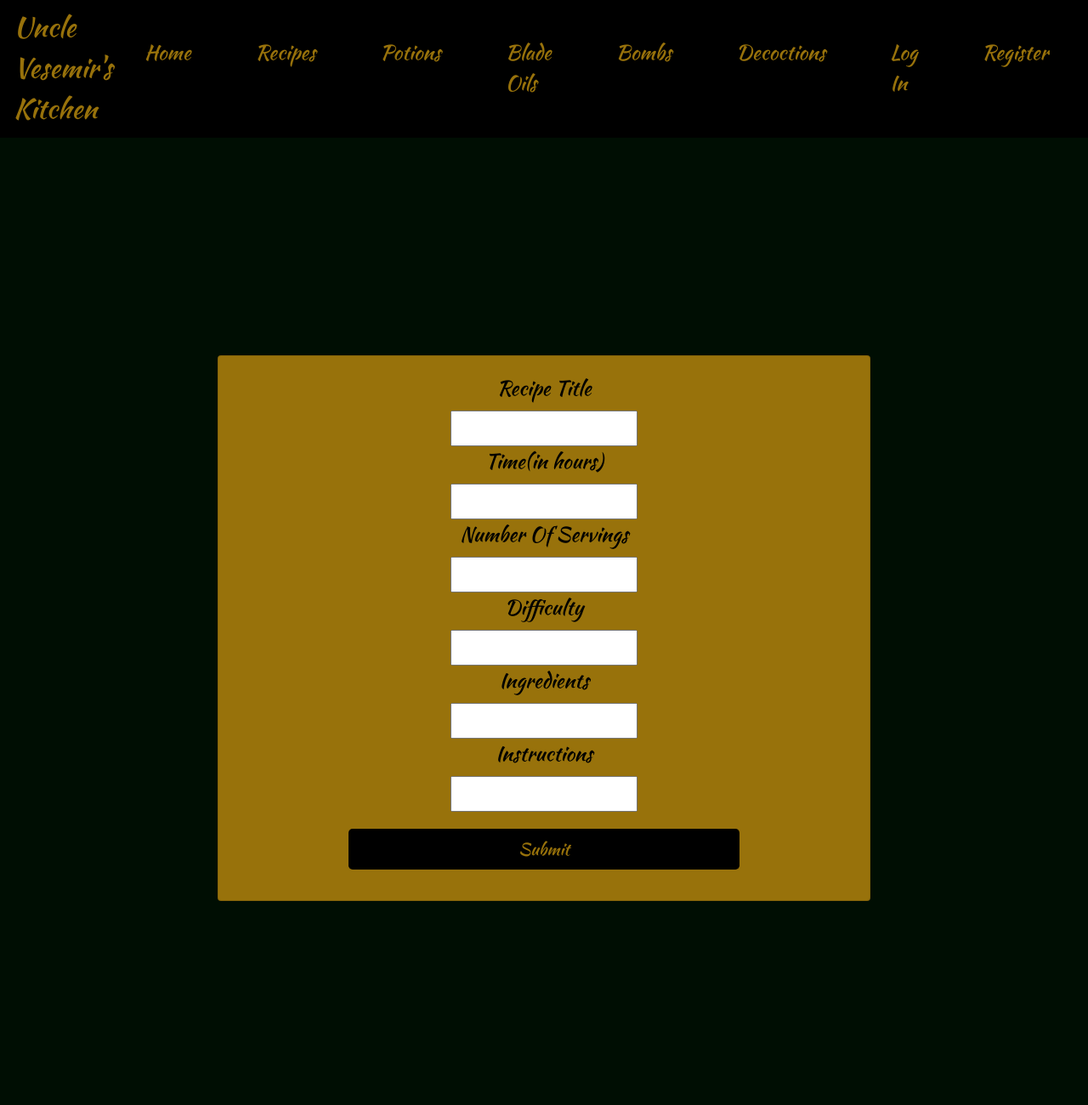
After one commit to Ash066/uncle-vesemirs-kitchen, a Flask app: page /add_recipe in a window 1280 px wide. The commit adds this page. Shown: the top 1300 px of the page at 85% size. Run offline with Flask 2, Linux system fonts and the light colour scheme; some libraries are stand-ins or nearby versions.

Commit message:
Add recipe page added and functionality tested

```diff
--- a/app.py
+++ b/app.py
@@ -92,7 +92,7 @@ def login():
             if check_password_hash(
                 existing_user["password"], request.form.get("password")):
                     session["user"] = request.form.get("username").lower()
-                    flash("Welcome, {}".format(request.form.get("username")))
+                    flash("Welcome, {}".format(request.form.get("username").capitalize()))
             else:
                 # invalid password match
                 flash("Incorrect Username and/or Password")
@@ -134,6 +134,7 @@ def add_recipe():
 
     return render_template("add_recipe.html")
 
+
 # Edit recipe function
 @app.route("/edit_recipe/<recipe_id>", methods=["GET", "POST"])
 def edit_recipe(recipe_id):
@@ -153,6 +154,7 @@ def edit_recipe(recipe_id):
     recipe = mongo.db.recipes.find_one({"_id": ObjectId(recipe_id)})
     return render_template("edit_recipe.html", recipe=recipe)
 
+
 # Delete recipe function
 @app.route("/delete_recipe/<recipe_id>")
 def delete_recipe(recipe_id):
--- a/static/css/style.css
+++ b/static/css/style.css
@@ -1,6 +1,6 @@
 @import url('https://fonts.googleapis.com/css2?family=Kaushan+Script&display=swap');
 
-/* General styling */
+/* General Styling */
 
 html body {
     background-color: #000e03;
@@ -8,7 +8,7 @@ html body {
     font-size: x-large;
 }
 
-/* Navbar styling */
+/* Navbar Styling */
 
 .headstyle{
     background-color: black;
@@ -49,6 +49,19 @@ html body {
     color: #C1A87D;
 }
 
+/* Flash Message Styling */
+.flashmsg{
+    background-color: black;
+    border-radius: 5px;
+    border-style: double;
+    border-color: #98720b;
+    color: #C1A87D;
+    line-height: 2;
+    width: 60%;
+    margin-left: 20%;
+    text-align: center;
+}
+
 /* Information Button & Card Styling */
 
 .collapsible {
@@ -76,10 +89,9 @@ html body {
     color: black;
 }
 
-#button-position {
+#button-position{
+    width: 80%;
     margin-left: 10%;
-	margin-right: 10%;
-	width: 80%;
 }
 
 /*Login & Register Page Styling*/
@@ -95,8 +107,9 @@ html body {
 
 .card button{
     text-align: center;
-    color: black;
+    color: #98720b;
     width: 60%;
     margin-left: 20%;
-    background-color: #C1A87D;
+    margin-top: 20px;
+    background-color: black;
 }
--- /dev/null
+++ b/templates/add_recipe.html
@@ -0,0 +1,54 @@
+{% extends "base.html" %}
+{% block content %}
+
+<div class="container card">
+
+        <form method="POST" action="{{ url_for('add_recipe') }}">
+            <div class="row">
+
+                <div class="input-field col-sm-12">
+                    <label for="name">Recipe Title</label><br>
+                    <input id="name" name="name" minlength="5" maxlength="50"
+                        type="text" required>
+                </div>
+
+                <div class="input-field col-sm-12">
+                    <label for="time">Time(in hours)</label><br>
+                    <input id="time" name="time" minlength="1" maxlength="3"
+                        type="number" required>
+                </div>
+
+                <div class="input-field col-sm-12">
+                    <label for="serving">Number Of Servings</label><br>
+                    <input id="serving" name="serving" minlength="1" maxlength="3"
+                        type="number" required>
+                </div>
+
+                <div class="input-field col-sm-12">
+                    <label for="difficulty">Difficulty</label><br>
+                    <input id="difficulty" name="difficulty" minlength="4" maxlength="10"
+                        type="text" required>
+                </div>
+
+                <div class="input-field col-sm-12">
+                    <label for="ingredients">Ingredients</label><br>
+                    <input id="ingredients" name="name"
+                        type="text" required>
+                </div>
+
+                <div class="input-field col-sm-12">
+                    <label for="instructions">Instructions</label><br>
+                    <input id="instructions" name="instructions"
+                        type="text" required>
+                </div>
+
+                <button type="submit" class="btn btn-lg">Submit</button>
+
+            </div>
+
+        </form>
+<br>
+</div>
+
+
+{% endblock %}
--- a/templates/base.html
+++ b/templates/base.html
@@ -56,9 +56,23 @@
         </div>
         </nav>
 
-        <section class="sides">
-        {% block content %}
-        {% endblock %}
+        <!-- Flash Message Section -->
+        <section>
+            {% with messages = get_flashed_messages() %}
+                {% if messages %}
+                    {% for message in messages %}
+                        <div class="row flashes">
+                            <h4 class="flashmsg">{{ message }}</h4>
+                        </div>
+                    {% endfor %}
+                {% endif %}
+            {% endwith %}
+        </section>
+
+        <!-- Main Content Section-->
+        <section>
+            {% block content %}
+            {% endblock %}
         </section>
 
 		<!-- Javascript import for bootstrap elements -->
```
Lines whose indentation alone changed are shown as unchanged.
